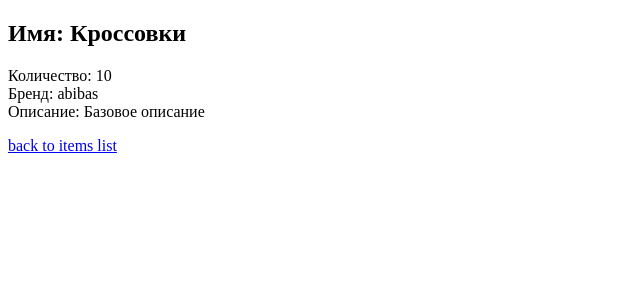
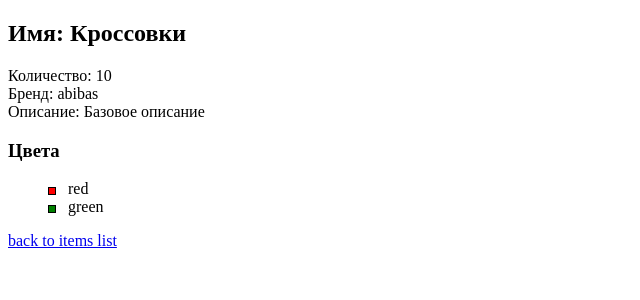
Before and after one commit to vadshi/FirstDjango_07102024, a Django app: page /item/1 in a window 1280 px wide. Shown: the part 26-326 px from the top of the page, without its empty margins (0-640 px from the left). Run offline with Django 5.2, Linux system fonts and the light colour scheme; data comes from the database, SQL or seed files in the repository.

Commit message:
Done. M4:part2 task1-2

```diff
--- a/MainApp/views.py
+++ b/MainApp/views.py
@@ -30,7 +30,10 @@ def get_item(request, item_id: int):
     except Item.DoesNotExist:
         return HttpResponseNotFound(f'Item with id={item_id} not found')
     else:
-        context = {"item": item}
+        context = {
+            "item": item,
+            "colors": item.colors.all(),
+            }
         return render(request, "item_page.html", context)
 
 
--- /dev/null
+++ b/static/css/color.css
@@ -0,0 +1,12 @@
+.color-box {
+    display: inline-block;
+    width: 8px;
+    height: 8px;
+    margin-right: 8px;
+    border: 1px solid #000;
+    vertical-align: middle;
+}
+
+.ul_no_mark {
+    list-style-type: none;
+}
--- a/templates/item_page.html
+++ b/templates/item_page.html
@@ -1,7 +1,14 @@
 {% extends "base.html" %}
 
+{% load static %}
 
 {% block title %} Item page {% endblock  %}
+
+{% block style %}
+    {{ block.super }}
+    <link rel="stylesheet" href="{% static 'css/color.css' %}">
+{% endblock  %}
+
 
 {% block content %}
     {{ block.super }}
@@ -17,6 +24,20 @@
         Описание: {{ item.description }}
     </div>
 
+    <h3>Цвета</h3>
+    {% if colors %}
+        <ul class="ul_no_mark">
+            {% for color in colors %}
+                <li>
+                    <span class="color-box" style="background-color: {{ color.name }};"></span>
+                    {{ color.name }}
+                </li>
+            {% endfor %}
+        </ul>
+    {% else %}
+        Данные по цветам отсутствуют
+    {% endif %}
+
     <p> <a href='{% url "items-list" %}'> back to items list </a>
 
 {% endblock %}
```
